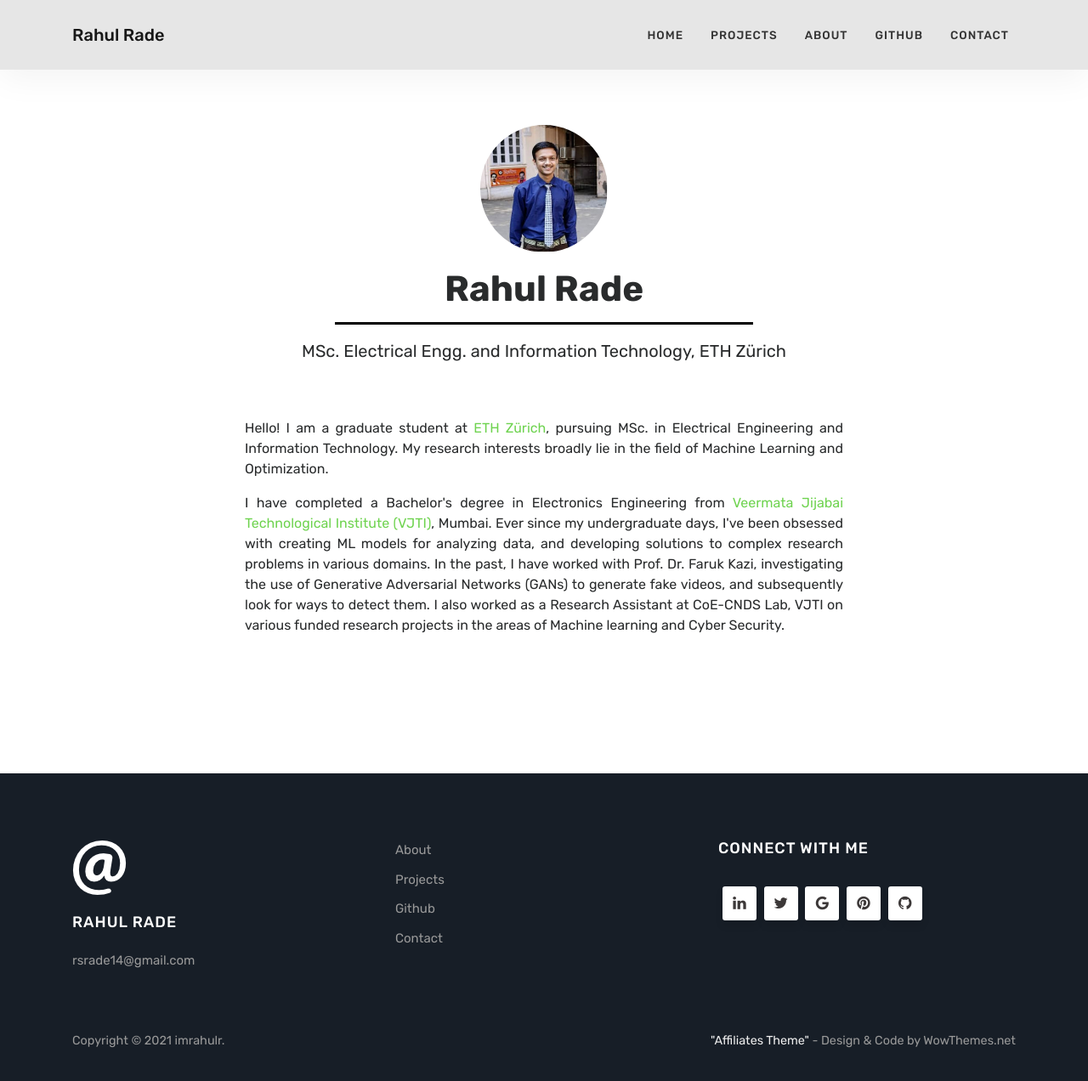
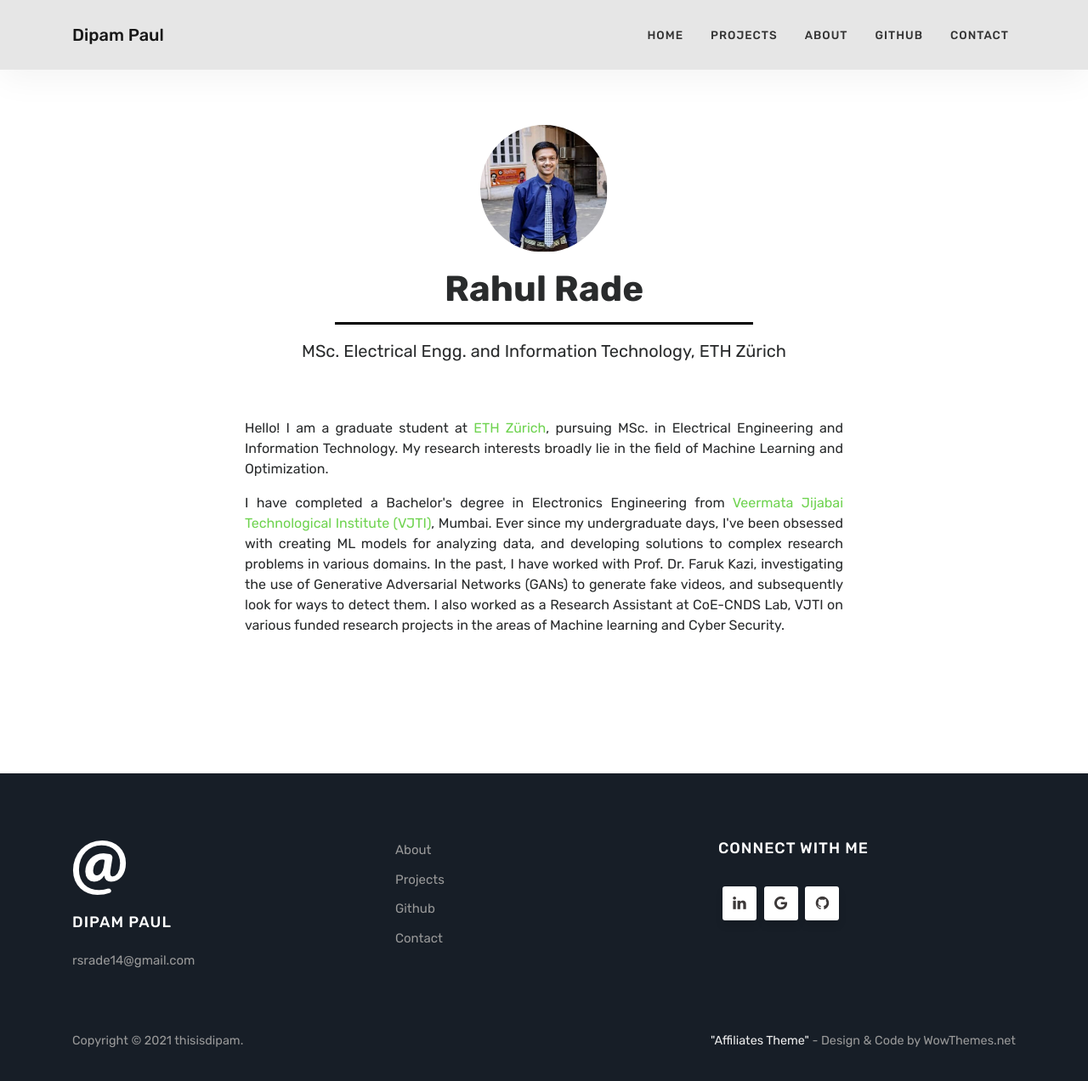
Before and after one commit to thisisdipam/thisisdipam.github.io, a Jekyll site: the page built from index.html, in a window 1280 px wide and 1281 px high. Shown: the top 1272 px of the window at 85% size. Built offline with Jekyll 4.4.1, drawn with Linux system fonts in a browser that asks for light colours.

Commit message:
Update default.html

```diff
--- a/_layouts/default.html
+++ b/_layouts/default.html
@@ -47,7 +47,7 @@
 
         <!-- Begin Logo -->
         <a class="navbar-brand" href="{{ site.baseurl }}/">
-        Rahul Rade
+        Dipam Paul
         </a>
         <!-- End Logo -->
 
@@ -70,7 +70,7 @@
                 </li>
 
                 <li class="nav-item">
-                    <a class="nav-link" href="https://github.com/imrahulr">Github</a>
+                    <a class="nav-link" href="https://github.com/dipampaul17/">Github</a>
                 </li>
 
                 <li class="nav-item">
@@ -126,7 +126,7 @@
                 <img src="{{ site.baseurl }}/assets/images/logo-footer.png">
                 </a>
                 <br><br>
-                <h5 class="title">Rahul Rade</h5>
+                <h5 class="title">Dipam Paul</h5>
                 <ul>
                     <li>rsrade14@gmail.com</li>
                 </ul>
@@ -138,7 +138,7 @@
                 <ul>
                 <li><a href="{{ site.baseurl }}/about">About</a></li>
                 <li><a target="_blank" href="{{ site.baseurl }}/projects/">Projects</a></li>
-                <li><a href="https://github.com/imrahulr">Github</a></li>
+                <li><a href="https://github.com/dipampaul17/">Github</a></li>
                 <li><a href="{{ site.baseurl }}/contact">Contact</a></li>
                 </ul>
                 </div>
@@ -147,11 +147,11 @@
                 <div class="col-sm-4 footersocial">
                 <div class="footer-widget">
                     <h5 class="title">Connect with Me</h5>
-                    <a href="https://www.linkedin.com/in/rsrade/"><i class="fa fa-linkedin"></i></a>
-                    <a href="https://twitter.com/ImRahulR97"><i class="fa fa-twitter"></i></a>
-                    <a href="mailto:rsrade14@gmail.com"><i class="fa fa-google"></i></a>
-                    <a href="https://in.pinterest.com/rsrade14/"><i class="fa fa-pinterest"></i></a>
-                    <a href="https://github.com/imrahulr"><i class="fa fa-github"></i></a>
+                    <a href="https://www.linkedin.com/in/dipam-paul-36672b15b/"><i class="fa fa-linkedin"></i></a>
+                    <a href="https://twitter.com/theboyfrom_kol"></i></a>
+                    <a href="mailto:dipampaul17@gmail.com"><i class="fa fa-google"></i></a>
+
+                    <a href="https://github.com/dipampaul17/"><i class="fa fa-github"></i></a>
                 </div>
                 </div>
 
@@ -159,7 +159,7 @@
 
             <div class="copyright">
                 <p class="pull-left">
-                Copyright © {{ site.time | date: "%Y" }} imrahulr.
+                Copyright © {{ site.time | date: "%Y" }} thisisdipam.
                 </p>
                 <p class="pull-right">
                 <!-- Please, leave credit to author unless you own a commercial license: https://www.wowthemes.net/freebies-license/ -->
```
